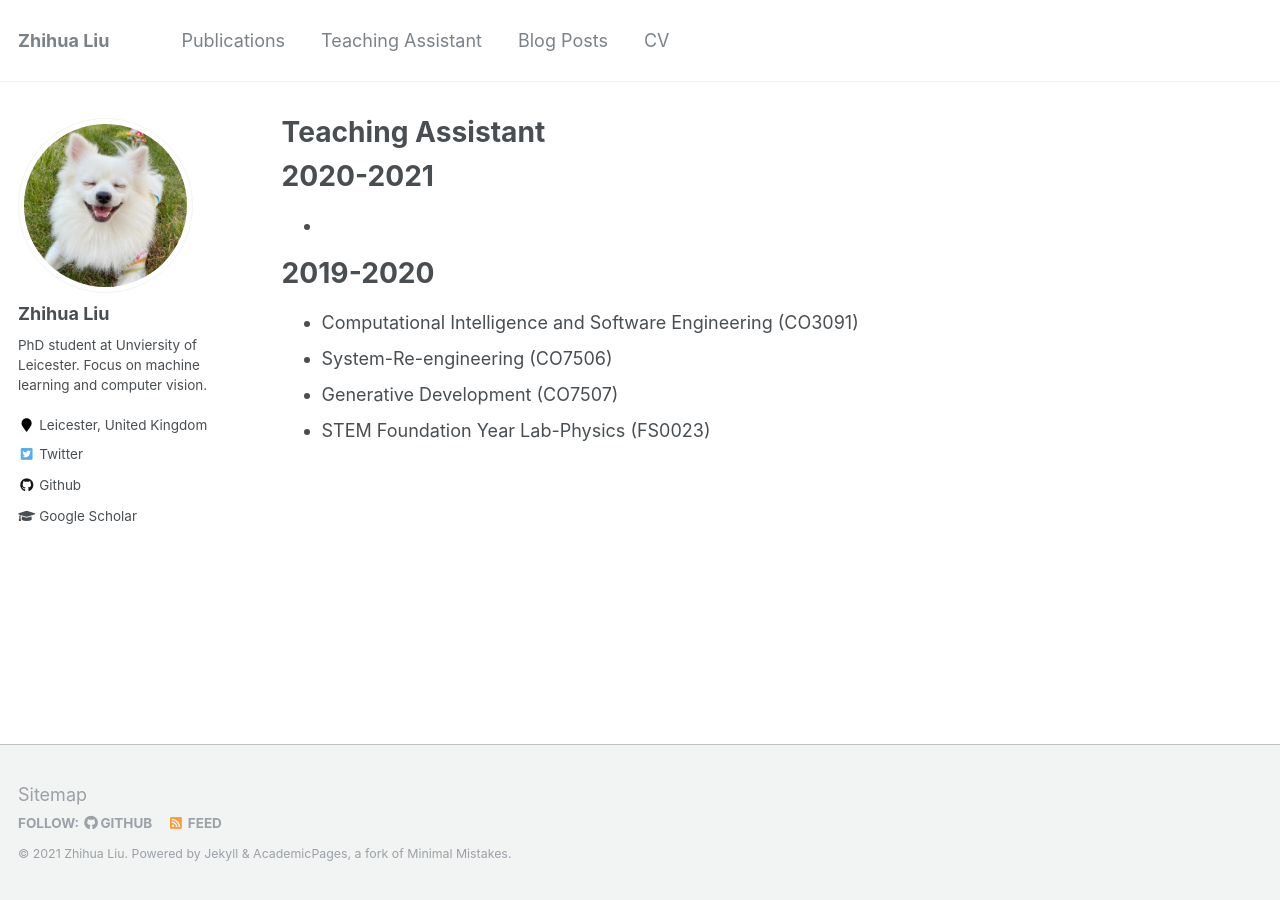
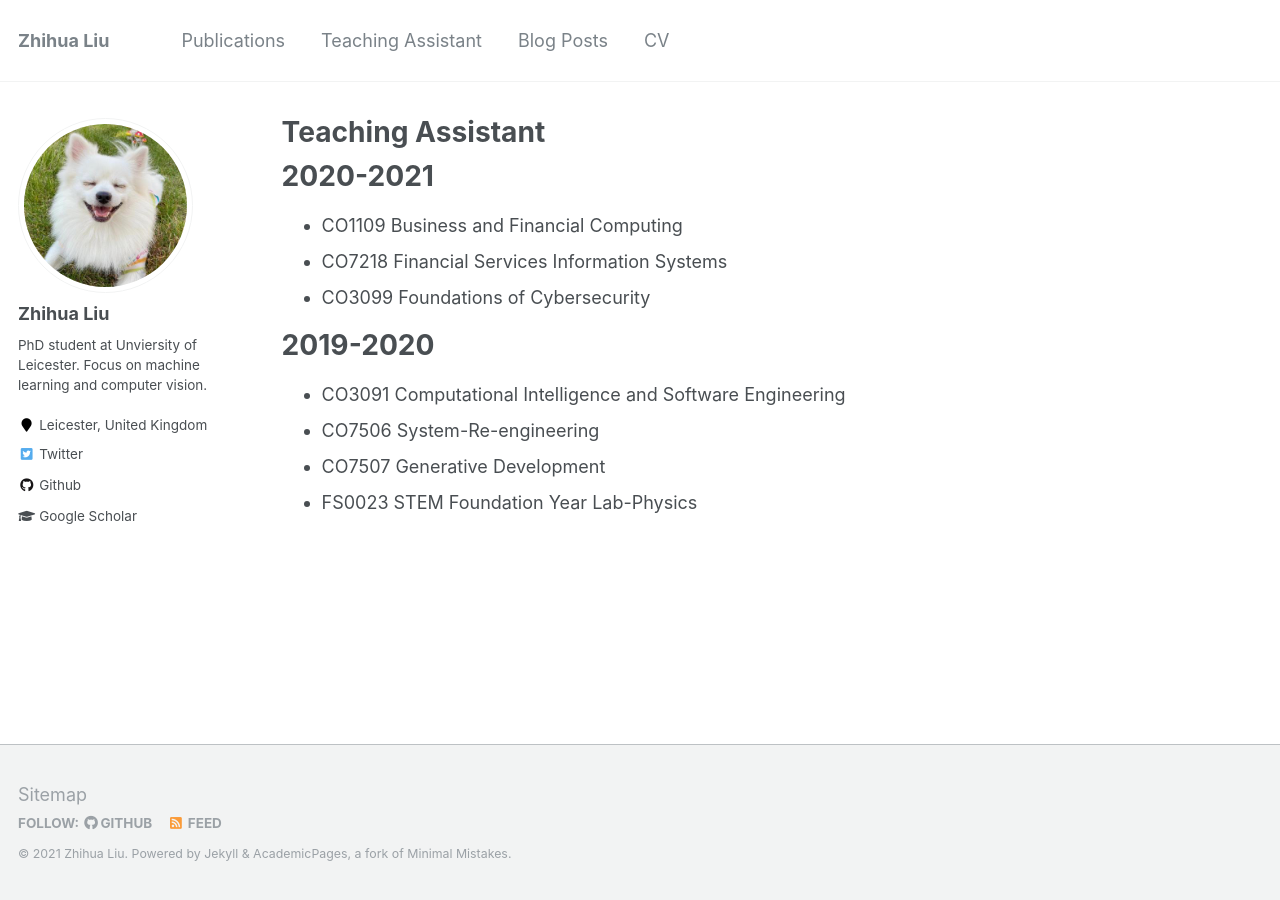
Before and after one commit to ZhihuaLiuEd/ZhihuaLiuEd.github.io, a Jekyll site: the page built from _pages/teaching.md, in a window 1280 px wide. Built offline with Jekyll 4.4.1, drawn with Linux system fonts in a browser that asks for light colours.

Commit message:
Update teaching.md
Add 2021 SEM2 GTA Courses

```diff
--- a/_pages/teaching.md
+++ b/_pages/teaching.md
@@ -10,11 +10,13 @@ redirect_from:
 ---
 2020-2021
 ======
-*
+* CO1109 Business and Financial Computing
+* CO7218 Financial Services Information Systems
+* CO3099 Foundations of Cybersecurity
 
 2019-2020
 ======
-* Computational Intelligence and Software Engineering (CO3091)
-* System-Re-engineering (CO7506)
-* Generative Development (CO7507)
-* STEM Foundation Year Lab-Physics (FS0023)
+* CO3091 Computational Intelligence and Software Engineering
+* CO7506 System-Re-engineering
+* CO7507 Generative Development
+* FS0023 STEM Foundation Year Lab-Physics
```
